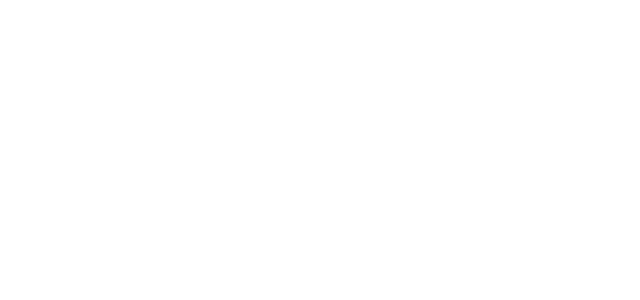
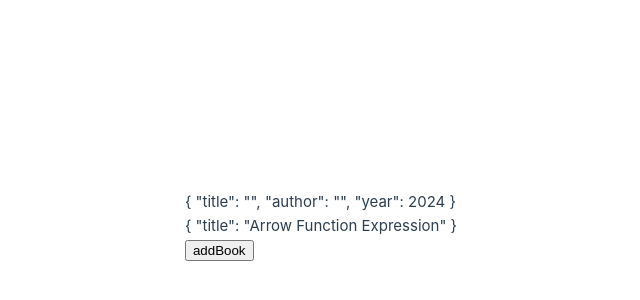
Before and after one commit to A189861A/vue3-vite-ts, a Vue app: page /TypeScriptView in a window 1280 px wide. Before the commit this address had no page. Shown: the part 174-474 px from the top of the page, without its empty margins (183-823 px from the left). Built offline with nearby package versions, Linux system fonts and the light colour scheme.

Commit message:
【web】【issue_id=xxx】ts&组合式api

```diff
--- /dev/null
+++ b/src/components/TypeScriptCom.vue
@@ -0,0 +1,87 @@
+<template>
+    <div>
+      {{ book }}
+      <br>
+      {{ bookA }}
+      <br>
+      <button @click="clickHandle">addBook</button>
+    </div>
+</template>
+
+<script lang="ts">
+import { defineComponent } from 'vue'
+import type { PropType } from 'vue'
+
+interface Book {
+  title: string
+  author: string
+  year: number
+}
+// 为了让 TypeScript 正确地推导出组件选项内的类型，我们需要通过 defineComponent() 这个全局 API 来定义组件
+export default defineComponent({
+  // 我们可以给 emits 选项提供一个对象 来声明组件所触发的事件，以及这些事件所期望的参数类型。
+  emits: {
+    addBook(payload: { bookName: string }) {
+      // 执行运行时校验
+      let ret = payload.bookName.length > 0;
+      console.log('emit-validate', ret)
+      return ret
+    }
+  },
+  data() {
+    return {
+      message: 'Hello, Vue 3!'
+    }
+  },
+  props: {
+    bookA: {
+      type: Object as PropType<Book>,
+      // 如果你的 TypeScript 版本低于 4.7，确保使用箭头函数
+      default: () => ({
+        title: 'Arrow Function Expression'
+      }),
+      validator: (book: Book) => !!book.title
+    },
+    book: {
+      // 提供相对 `Object` 更确定的类型
+      type: Object as PropType<Book>,
+      required: true
+    },
+    // 也可以标记函数
+    callback: Function as PropType<(id: number) => void>
+  },
+  computed: {
+    // 显式标注返回类型
+    greeting(): string {
+      return this.message + '!'
+    },
+
+    // 标注一个可写的计算属性
+    greetingUppercased: {
+      get(): string {
+        return this.message
+      },
+      set(newValue: string) {
+        this.message = newValue
+      }
+    }
+  },
+  mounted() {
+    this.book.title // string
+    this.book.year // number
+
+    // TS Error: argument of type 'string' is not
+    // assignable to parameter of type 'number'
+    this.callback?.(1)
+  },
+  methods: {
+    clickHandle(){
+      this.$emit('addBook', {bookName: 'vue3'})
+    }
+  }
+})
+</script>
+
+<style scoped>
+
+</style>
--- a/src/router/index.ts
+++ b/src/router/index.ts
@@ -46,6 +46,11 @@
       path: '/GetCurrentInstanceView',
       name: 'GetCurrentInstanceView',
       component: () => import('../views/GetCurrentInstanceView.vue')
+    },
+    {
+      path: '/TypeScriptView',
+      name: 'TypeScriptView',
+      component: () => import('../views/TypeScriptView.vue')
     }
   ]
 })
--- /dev/null
+++ b/src/views/TypeScriptView.vue
@@ -0,0 +1,38 @@
+<template>
+    <div>
+      <TypeScriptCom :book="book" :callback="callback" @addBook="addBook"/>
+    </div>
+</template>
+
+<script lang="ts">
+import TypeScriptCom from '@/components/TypeScriptCom.vue';
+
+export default {
+  props: ['message'],
+  components: { TypeScriptCom },
+  setup(props, content) {
+    const book = {
+      title: '',
+      author: '',
+      year: 2024
+    }
+
+    // function callback<T>(value:T):void {
+    //   console.log('callback', value);
+    // }
+
+    const callback: <T>(arg: T) => void = (value)=> {
+        console.log('callback', value);
+    }
+
+    const addBook = (value: any) => {
+      console.log('addBook', value);
+    }
+    return { book, callback, addBook }
+  }
+}
+</script>
+
+<style scoped>
+
+</style>
```
